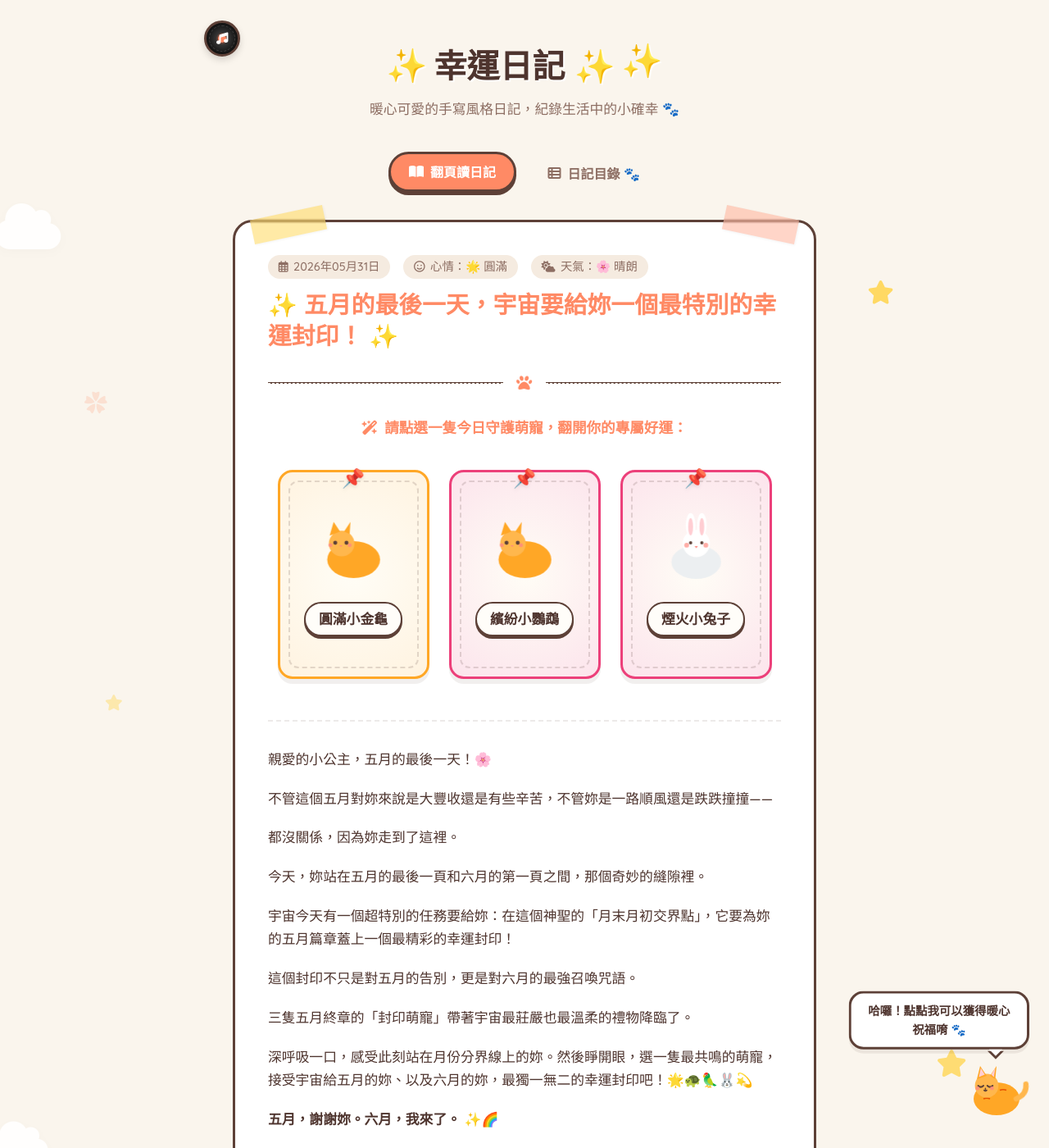
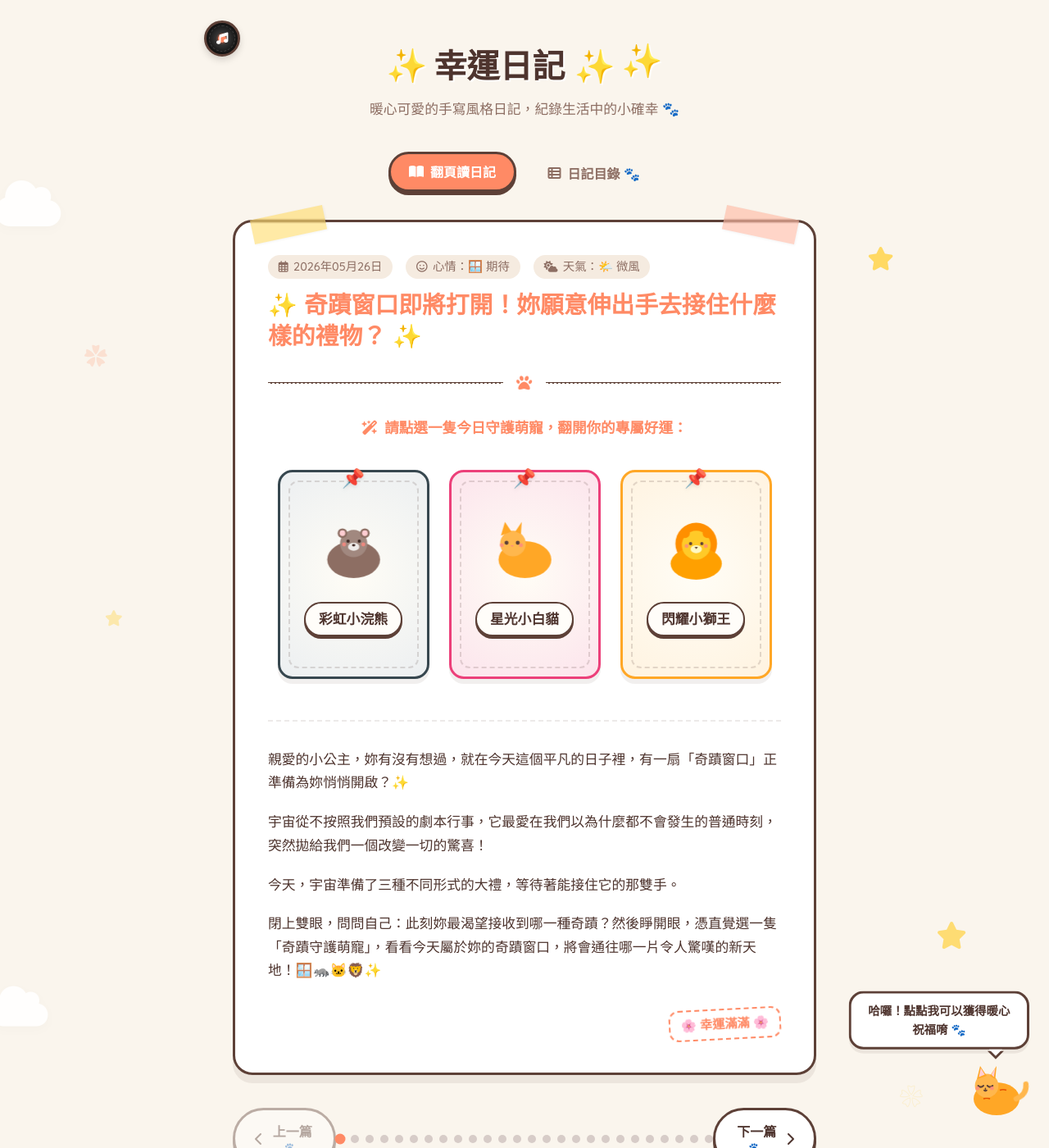
Before and after one commit to toydogcat/ai-lucky, a Jekyll site: the page built from index.html, in a window 1280 px wide and 1400 px high. Shown: the whole window at 82% size. Built offline with Jekyll 4.4.1, drawn with Linux system fonts in a browser that asks for light colours; some of the changed lines change nothing that is shown.

Commit message:
feat: 日期鎖 — 未來日記不提前顯示（台灣時間 UTC+8）
- index.html: 為 deck & grid 每張卡片加上 data-date 屬性
- main.js: 頁面載入時以台灣今日日期過濾，移除所有未來日期的卡片"

```diff
--- a/assets/js/main.js
+++ b/assets/js/main.js
@@ -4,6 +4,42 @@
  */
 
 document.addEventListener('DOMContentLoaded', () => {
+  // ==========================================
+  // 0. 日期鎖：隱藏未來的日記（台灣時間 UTC+8）
+  // ==========================================
+  (function hideFuturePosts() {
+    // 取得台灣今天的日期字串，例如 "2026-05-26"
+    const todayStr = new Intl.DateTimeFormat('sv-SE', { timeZone: 'Asia/Taipei' }).format(new Date());
+
+    // 處理 deck view 的卡片
+    document.querySelectorAll('.diary-deck .diary-card[data-date]').forEach(card => {
+      if (card.dataset.date > todayStr) {
+        card.remove();
+      }
+    });
+
+    // 處理 grid view 的卡片
+    document.querySelectorAll('.grid-card[data-date]').forEach(card => {
+      if (card.dataset.date > todayStr) {
+        card.remove();
+      }
+    });
+
+    // 移除後重新確保 deck 第一張卡片是 active 狀態
+    const deckCards = document.querySelectorAll('.diary-deck .diary-card');
+    if (deckCards.length > 0) {
+      deckCards.forEach((c, i) => {
+        if (i === 0) {
+          c.classList.remove('is-hidden');
+          c.classList.add('is-active');
+        } else {
+          c.classList.remove('is-active');
+          c.classList.add('is-hidden');
+        }
+      });
+    }
+  })();
+
   // ==========================================
   // 1. Interactive Card Slider (One Post at a Time)
   // ==========================================
--- a/index.html
+++ b/index.html
@@ -17,7 +17,7 @@
   <!-- The Book Card Deck -->
   <div class="diary-deck">
     {% for post in site.posts %}
-    <article class="diary-card {% if forloop.first %}is-active{% else %}is-hidden{% endif %}">
+    <article class="diary-card {% if forloop.first %}is-active{% else %}is-hidden{% endif %}" data-date="{{ post.date | date: '%Y-%m-%d' }}">
       <!-- Tape decorations -->
       <div class="card-decorations">
         <div class="tape tape-left"></div>
@@ -205,7 +205,7 @@
 <!-- Mode 2: Polaroid Cards Grid Catalog -->
 <div id="grid-view-section" class="grid-view-container is-hidden-view">
   {% for post in site.posts %}
-  <div class="grid-card">
+  <div class="grid-card" data-date="{{ post.date | date: '%Y-%m-%d' }}">
     <div>
       <div class="grid-card-meta">
         <span class="meta-item"><i class="fa-regular fa-calendar-days"></i> {{ post.date | date: "%Y/%m/%d" }}</span>
```
